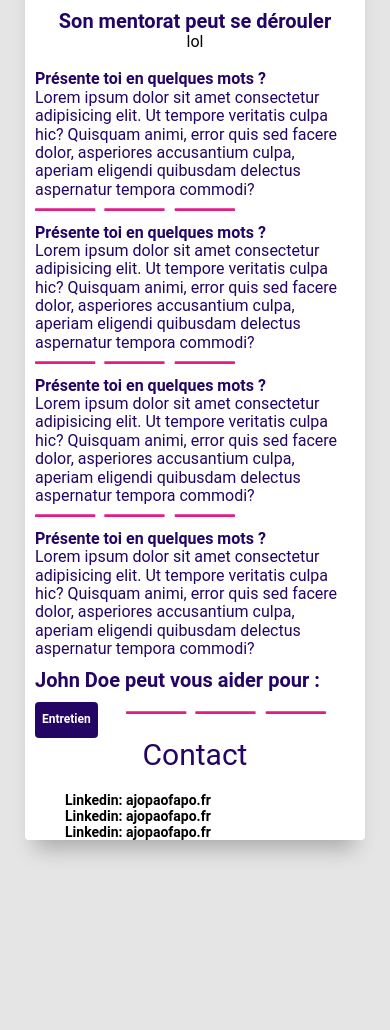
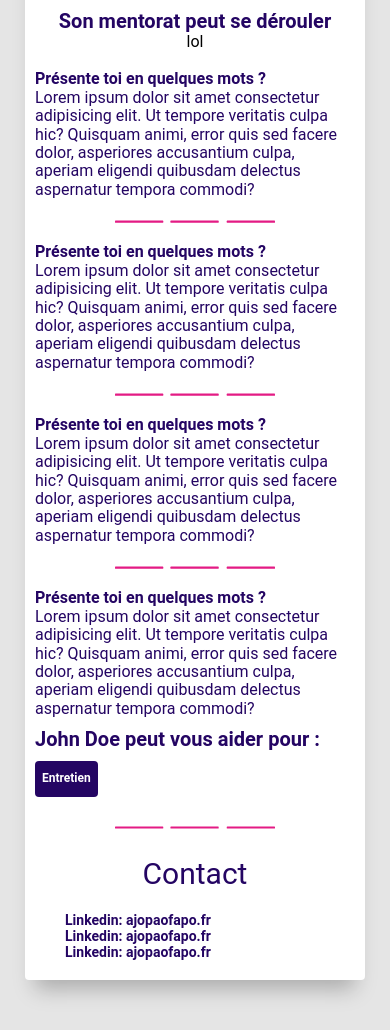
Before and after one commit to ITer-FR/BookMyMentor, a Next.js app in the folder pwa/: page /mentor in a window 390 px wide. Shown: the part 515-1545 px from the top of the page. Before the commit the page ends 1415 px from the top, so only its background shows below. Built offline with nearby package versions, Linux system fonts and the light colour scheme.

Commit message:
Mobile and tablet integration

```diff
--- a/pwa/components/mentor-profil/MentorProfil..tsx
+++ b/pwa/components/mentor-profil/MentorProfil..tsx
@@ -47,8 +47,8 @@ const Conduct = styled.div`
   flex-direction: column;
   justify-content: center;
   grid-area: 5 / 2 / 6 / 3;
+  padding: 0 1rem;
 `;
-
 const ConductTitle = styled.span`
   color: ${({ theme }) => theme.colors.primary};
   font-size: 2rem;
@@ -61,7 +61,10 @@ const ExplainationWrapper = styled.div`
   padding: 0 1rem;
 `;
 
-const Explaination = styled.div``;
+const Explaination = styled.div`
+  display: flex;
+  flex-direction: column;
+`;
 
 const ExplainationTitle = styled.span`
   color: ${({ theme }) => theme.colors.primary};
@@ -73,10 +76,10 @@ const ExplainationText = styled.p`
   color: ${({ theme }) => theme.colors.primary};
 `;
 const SvgDivider = styled.svg`
-  max-width: 20rem;
+  max-width: 50%;
   height: 2rem;
   flex: 100%;
-  margin: 0 auto;
+  margin: 2rem auto;
 `;
 
 const HelpFor = styled.div`
@@ -92,6 +95,11 @@ const HelpForTitle = styled.span`
   font-size: 2rem;
   flex: 100%;
   padding: 1rem 0;
+`;
+
+const HelpForSkillSvgWrapper = styled.div`
+  width: 100%;
+  display: flex;
 `;
 
 const HelpForSkill = styled.span`
@@ -111,6 +119,7 @@ const Contact = styled.div`
   display: flex;
   flex-direction: column;
   grid-area: 8 / 2 / 9 / 3;
+  padding-bottom: 2rem;
 `;
 
 const ContactTitle = styled.span`
@@ -126,6 +135,7 @@ const ContactItem = styled.span`
   font-size: 1.4rem;
   font-weight: 700;
   margin-left: 4rem;
+  color: ${({ theme }) => theme.colors.primary};
 `;
 
 const MentorProfil = () => (
@@ -149,7 +159,13 @@ const MentorProfil = () => (
           Quisquam animi, error quis sed facere dolor, asperiores accusantium culpa, aperiam
           eligendi quibusdam delectus aspernatur tempora commodi?
         </ExplainationText>
-        <SvgDivider width="743" viewBox="0 0 743 5" fill="none" xmlns="http://www.w3.org/2000/svg">
+        <SvgDivider
+          width="743"
+          height="20"
+          viewBox="0 0 743 5"
+          fill="none"
+          xmlns="http://www.w3.org/2000/svg"
+        >
           <rect width="224.145" height="10" rx="2.5" fill="#E31B84" />
           <rect x="257.352" width="224.145" height="10" rx="2.5" fill="#E31B84" />
           <rect x="518.855" width="224.145" height="10" rx="2.5" fill="#E31B84" />
@@ -162,7 +178,13 @@ const MentorProfil = () => (
           Quisquam animi, error quis sed facere dolor, asperiores accusantium culpa, aperiam
           eligendi quibusdam delectus aspernatur tempora commodi?
         </ExplainationText>
-        <SvgDivider width="743" viewBox="0 0 743 5" fill="none" xmlns="http://www.w3.org/2000/svg">
+        <SvgDivider
+          width="743"
+          height="20"
+          viewBox="0 0 743 5"
+          fill="none"
+          xmlns="http://www.w3.org/2000/svg"
+        >
           <rect width="224.145" height="10" rx="2.5" fill="#E31B84" />
           <rect x="257.352" width="224.145" height="10" rx="2.5" fill="#E31B84" />
           <rect x="518.855" width="224.145" height="10" rx="2.5" fill="#E31B84" />
@@ -175,7 +197,13 @@ const MentorProfil = () => (
           Quisquam animi, error quis sed facere dolor, asperiores accusantium culpa, aperiam
           eligendi quibusdam delectus aspernatur tempora commodi?
         </ExplainationText>
-        <SvgDivider width="743" viewBox="0 0 743 5" fill="none" xmlns="http://www.w3.org/2000/svg">
+        <SvgDivider
+          width="743"
+          height="20"
+          viewBox="0 0 743 5"
+          fill="none"
+          xmlns="http://www.w3.org/2000/svg"
+        >
           <rect width="224.145" height="10" rx="2.5" fill="#E31B84" />
           <rect x="257.352" width="224.145" height="10" rx="2.5" fill="#E31B84" />
           <rect x="518.855" width="224.145" height="10" rx="2.5" fill="#E31B84" />
@@ -193,11 +221,13 @@ const MentorProfil = () => (
     <HelpFor>
       <HelpForTitle>John Doe peut vous aider pour :</HelpForTitle>
       <HelpForSkill>Entretien</HelpForSkill>
-      <SvgDivider width="743" viewBox="0 0 743 5" fill="none" xmlns="http://www.w3.org/2000/svg">
-        <rect width="224.145" height="10" rx="2.5" fill="#E31B84" />
-        <rect x="257.352" width="224.145" height="10" rx="2.5" fill="#E31B84" />
-        <rect x="518.855" width="224.145" height="10" rx="2.5" fill="#E31B84" />
-      </SvgDivider>
+      <HelpForSkillSvgWrapper>
+        <SvgDivider width="743" viewBox="0 0 743 5" fill="none" xmlns="http://www.w3.org/2000/svg">
+          <rect width="224.145" height="10" rx="2.5" fill="#E31B84" />
+          <rect x="257.352" width="224.145" height="10" rx="2.5" fill="#E31B84" />
+          <rect x="518.855" width="224.145" height="10" rx="2.5" fill="#E31B84" />
+        </SvgDivider>
+      </HelpForSkillSvgWrapper>
     </HelpFor>
 
     <Contact>
```
